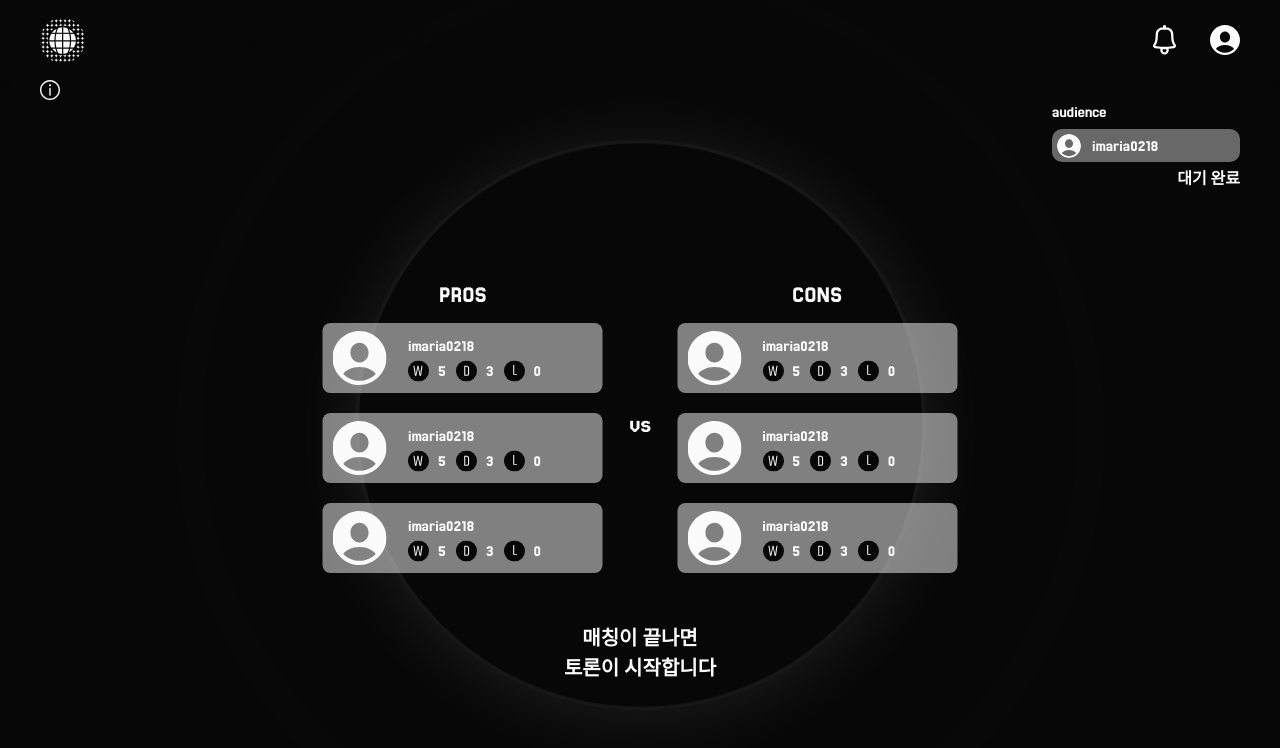
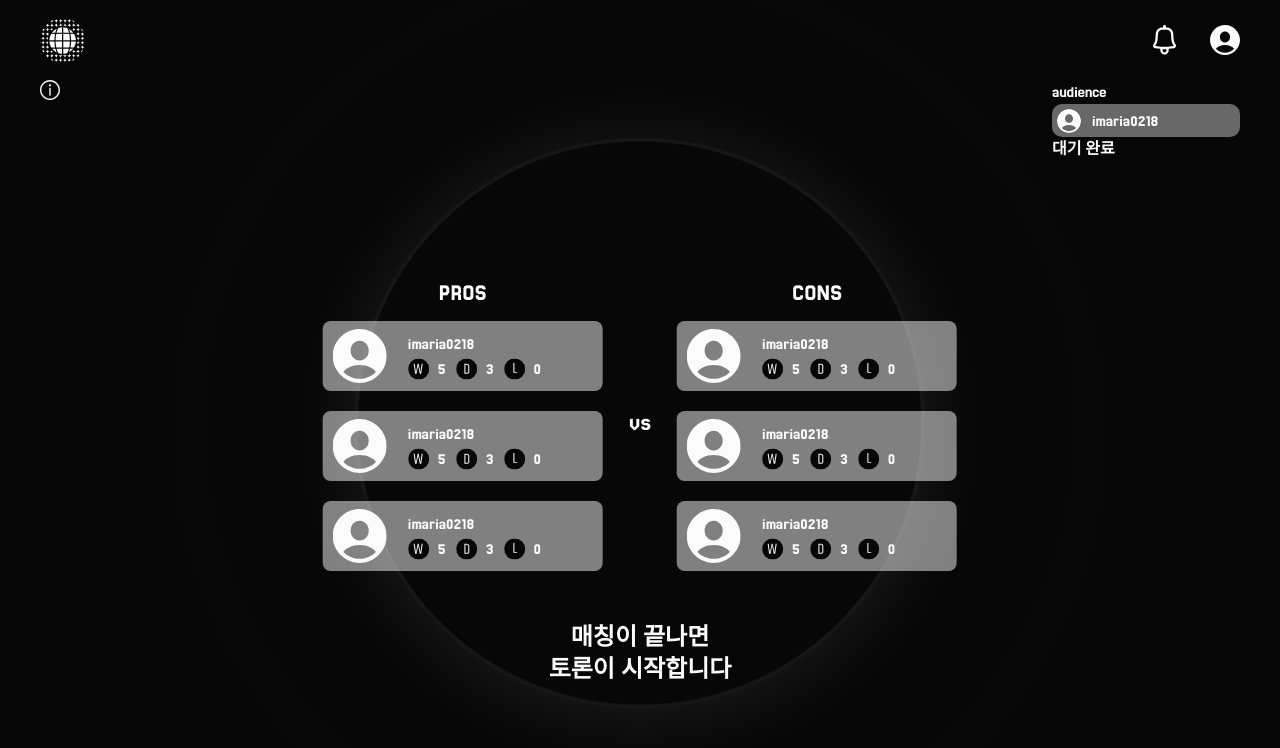
Before and after one commit to prgrms-web-devcourse-final-project/WEB2_3_BlockB_FE, a React (Vite) app: page /observing-zone/1 in a window 1280 px wide. Shown: the top 748 px of the page. Built offline with nearby package versions, Linux system fonts and the light colour scheme; a web font is replaced by a local one.

Commit message:
feat: 참관자 대기방 반응형 구현 완료

```diff
--- /dev/null
+++ b/src/components/debate-zone/observer-mode/AudienceListBox.tsx
@@ -0,0 +1,24 @@
+import profile from "../../../assets/icons/profile-white.svg"
+
+export default function AudienceListBox({setIsWaiting} : {setIsWaiting: (isWating: boolean) => void}) {
+  return (
+    <div className="md:block hidden font-jersey text-white flex flex-col justify-normal items-end gap-[5px]">
+        <div className="w-[188px] flex justify-start">
+            <p>audience</p>
+        </div>
+        <figure className="flex gap-[11px] px-[5px] py-[2px] items-center  bg-white bg-opacity-40 w-[188px] h-[33px] rounded-[10px]">
+            <img src={profile} className="w-[24px] h-[24px] rounded-full" />
+            <figcaption>imaria0218</figcaption>
+        </figure>
+        {/* 임시 룸 상태 이동 버튼 */}
+        <button
+            onClick={() => {
+            setIsWaiting(false);
+            }}
+            className="text-white font-bold"
+        >
+            대기 완료
+        </button>
+    </div>
+  )
+}
--- a/src/components/debate-zone/observer-mode/ObserverMatchingInterface.tsx
+++ b/src/components/debate-zone/observer-mode/ObserverMatchingInterface.tsx
@@ -35,7 +35,7 @@ export default function ObserverMatchingInterface({
             ></div>
           ))}
       </div>
-      <p className="w-full font-pretendard text-center font-bold text-[20px] mt-[50px]">
+      <p className="w-full font-pretendard text-center font-bold md:text-2xl sm:text-[16px] text-[14px] mt-[50px] ">
         매칭이 끝나면 <br /> 토론이 시작합니다
       </p>
     </div>
--- a/src/components/debate-zone/observer-mode/ObserverWaitingRoom.tsx
+++ b/src/components/debate-zone/observer-mode/ObserverWaitingRoom.tsx
@@ -4,6 +4,7 @@ import WaitingInfoDrodown from "./../waiting-room/WaitingInfoDrodown";
 import profile from "../../../assets/icons/profile-white.svg";
 import { useObservingStore } from "../../../stores/observingStateStore";
 import { useState } from "react";
+import AudienceListBox from "./AudienceListBox";
 
 export default function ObserverWaitingRoom() {
   const [isWaiting, setIsWaiting] = useState<boolean>(true);
@@ -11,26 +12,10 @@ export default function ObserverWaitingRoom() {
   if (isWaiting)
     return (
       <section className="px-[40px] flex flex-col gap-[250px] relative min-h-screen">
-        <div>
+        <div className="w-full flex justify-between">
           <WaitingInfoDrodown isWaiting={isWaiting} />
-          <div className=" w-full font-jersey text-white flex flex-col justify-normal items-end gap-[5px]">
-            <div className="w-[188px] flex justify-start">
-              <p>audience</p>
-            </div>
-            <figure className="flex gap-[11px] px-[5px] py-[2px] items-center  bg-white bg-opacity-40 w-[188px] h-[33px] rounded-[10px]">
-              <img src={profile} className="w-[24px] h-[24px] rounded-full" />
-              <figcaption>imaria0218</figcaption>
-            </figure>
-            {/* 임시 룸 상태 이동 버튼 */}
-            <button
-              onClick={() => {
-                setIsWaiting(false);
-              }}
-              className="text-white font-bold"
-            >
-              대기 완료
-            </button>
-          </div>
+          <AudienceListBox setIsWaiting={setIsWaiting} />
+          {/* TODO: 대기 완료 전환 버튼은 임시로 제작해 놓은 것으로 실제 구현시 props 및 버튼을 삭제하십시오 */}
         </div>
         <ObserverMatchingInterface isWaiting={isWaiting} />
       </section>
@@ -50,7 +35,7 @@ export default function ObserverWaitingRoom() {
           </p>
         </div>
         {/* 최대 */}
-        <div className=" w-full font-jersey text-white flex flex-col items-end gap-[5px]">
+        <div className="md:block hidden w-full font-jersey text-white flex flex-col items-end gap-[5px]">
           <div className="w-[188px] flex justify-start">
             <p>audience</p>
           </div>
```
